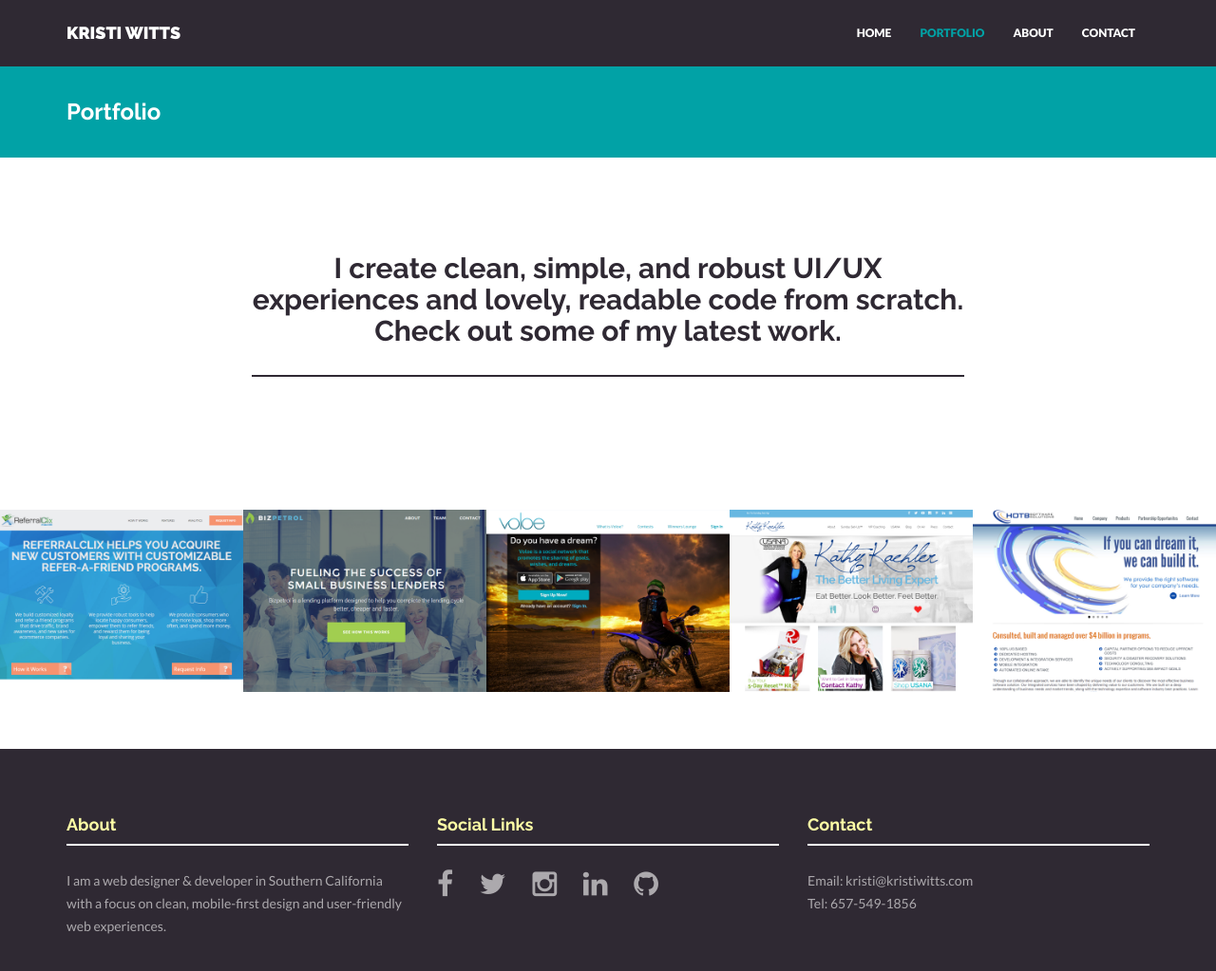
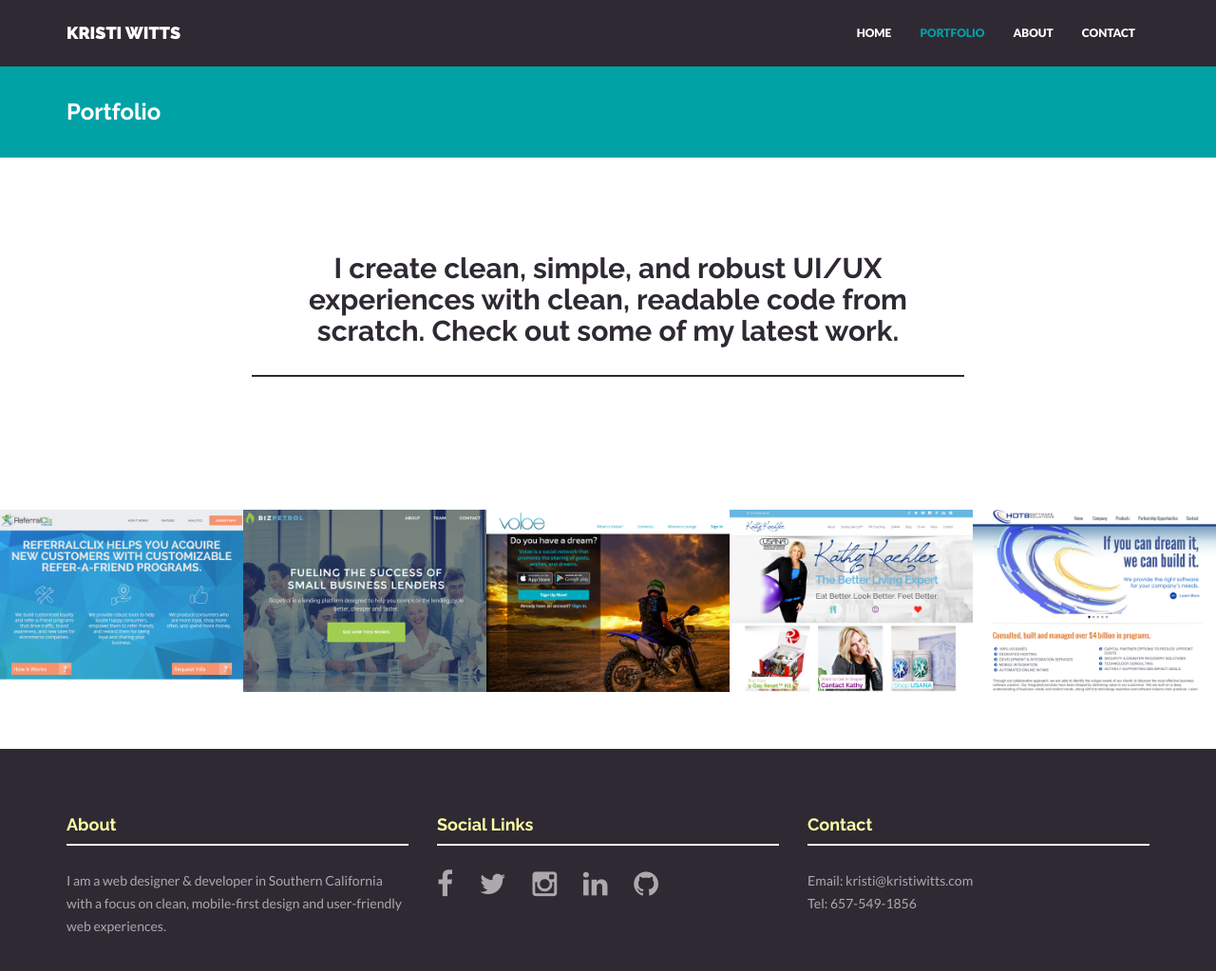
Before and after one commit to kwitts/kwitts.github.io, a Jekyll site: the page built from portfolio.html, in a window 1280 px wide and 1060 px high. Shown: the top 1023 px of the window at 95% size. Built offline with Jekyll 4.4.1, drawn with Linux system fonts in a browser that asks for light colours; nearby versions of some CDN libraries.

Commit message:
fix wording

```diff
--- a/portfolio.html
+++ b/portfolio.html
@@ -7,7 +7,7 @@ permalink: /portfolio/
 <div class="container mtb">
     <div class="row">
         <div class="col-lg-8 col-lg-offset-2 centered">
-            <h2>I create clean, simple, and robust UI/UX experiences and lovely, readable code from scratch. Check out some of my latest work.</h2>
+            <h2>I create clean, simple, and robust UI/UX experiences with clean, readable code from scratch. Check out some of my latest work.</h2>
             <br>
             <div class="hline"></div>
         </div>
```
